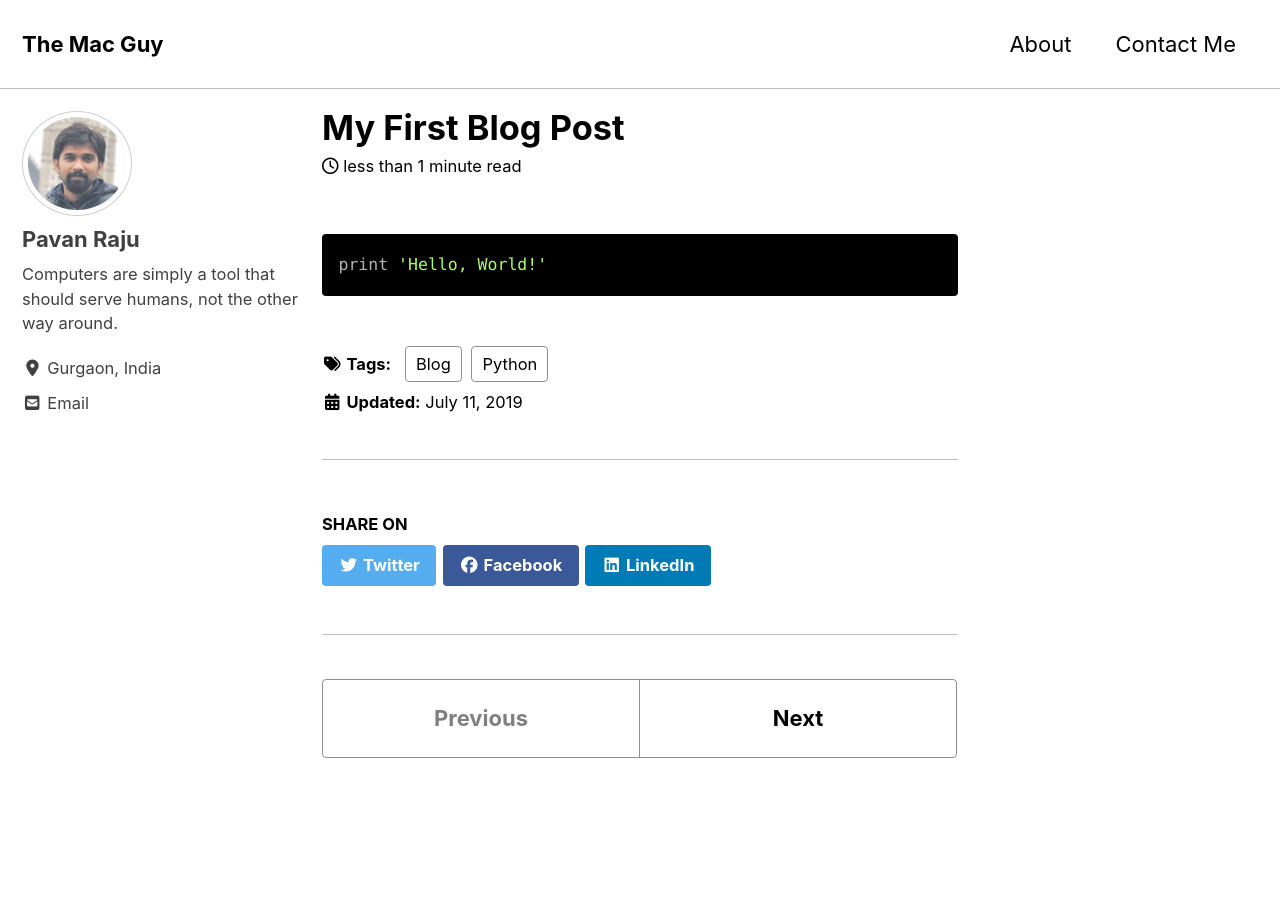
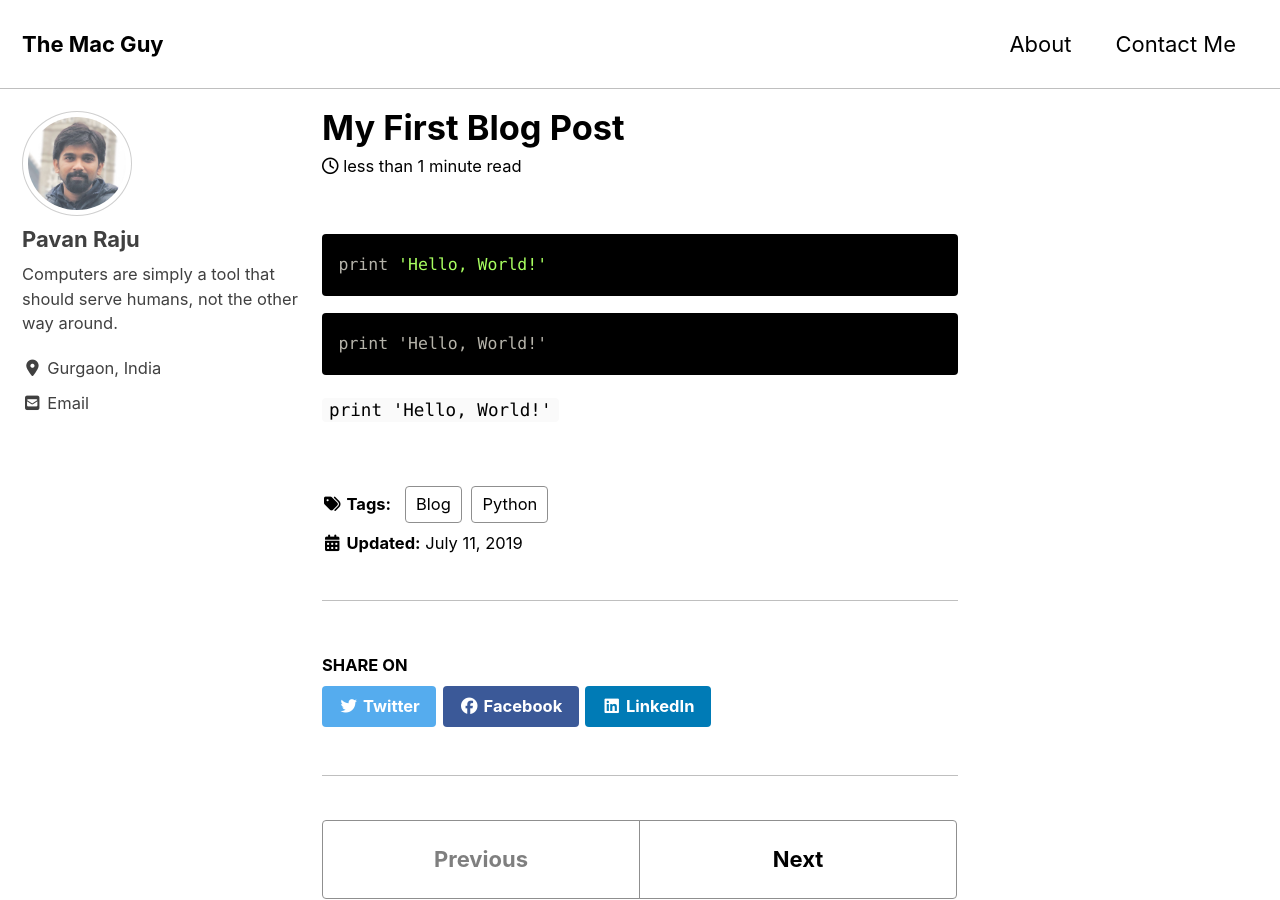
Before and after one commit to iampavan/themacguy, a Jekyll site: the page built from _posts/2019/2019-07-July/2019-07-11-01-hello-world.md, in a window 1280 px wide and 900 px high. Built offline with Jekyll 4.4.1, drawn with Linux system fonts in a browser that asks for light colours; cached includes are drawn as plain includes; nearby versions of some CDN libraries.

Commit message:
Testing content

````diff
--- a/_posts/2019/2019-07-July/2019-07-11-01-hello-world.md
+++ b/_posts/2019/2019-07-July/2019-07-11-01-hello-world.md
@@ -9,3 +9,9 @@ published: true
 {% highlight ruby %}
 print 'Hello, World!'
 {% endhighlight %}
+
+```
+print 'Hello, World!'
+```
+
+`print 'Hello, World!'`
````
